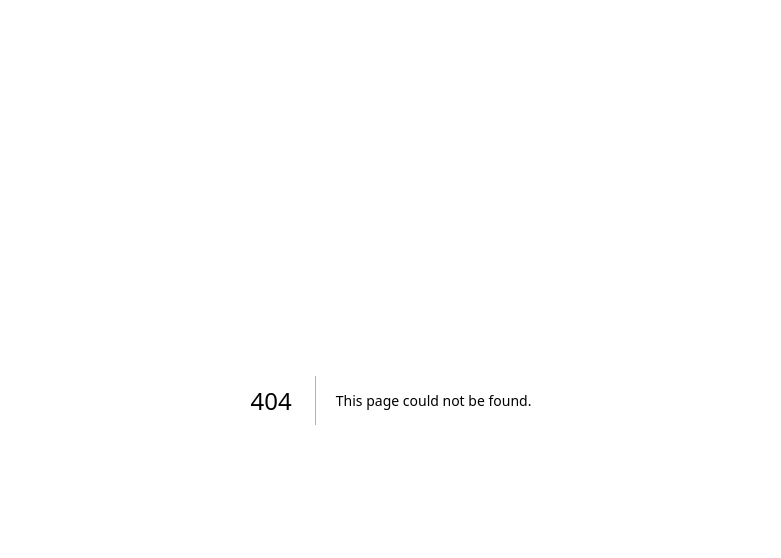
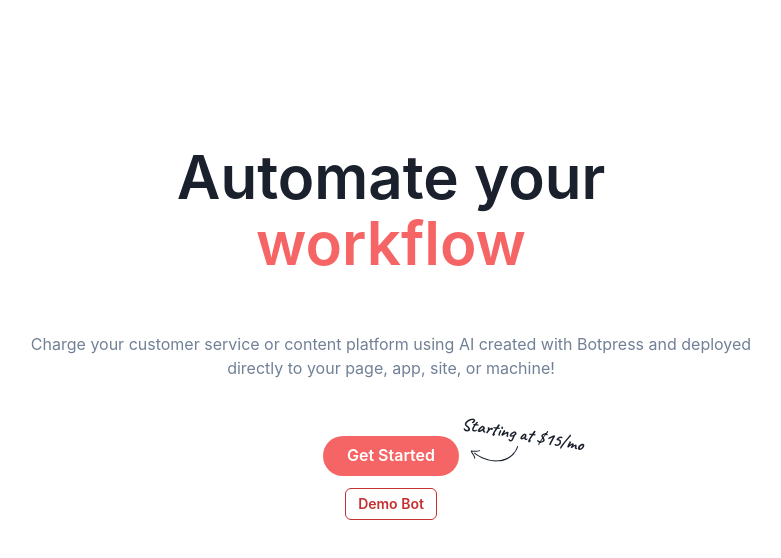
Before and after one commit to CJbricks/BBB-design, a Next.js app: page /BotAd in a window 1280 px wide. Before the commit this address had no page. Shown: the top 558 px of the page, without its empty margins (249-1030 px from the left). Built offline with nearby package versions, Linux system fonts and the light colour scheme.

Commit message:
Added Bot section
Button opens Botpress Baseball Reference bot

```diff
--- a/src/pages/Body.js
+++ b/src/pages/Body.js
@@ -5,11 +5,13 @@
 import FormGrid from './FormGrid.js'
 import Loom from './Loom.js'
 import DevSection from './DevSection.js'
+import BotAd from './BotAd.js'
 
 export default function Body() {
   return (
     <>
       <DevSection />
+      <BotAd />
       <FormGrid />
       <Loom />
 
--- /dev/null
+++ b/src/pages/BotAd.js
@@ -0,0 +1,103 @@
+import React from 'react'
+import Link from 'next/link'
+import Head from 'next/head';
+import {
+  Box,
+  Heading,
+  Container,
+  Text,
+  Button,
+  Stack,
+  Icon,
+  useColorModeValue,
+  createIcon,
+} from '@chakra-ui/react';
+
+export default function BotAd() {
+  return (
+    <>
+      <Head>
+        <link
+          href="https://fonts.googleapis.com/css2?family=Caveat:wght@700&display=swap"
+          rel="stylesheet"
+        />
+      </Head>
+
+      <Container maxW={'3xl'}>
+        <Stack
+          as={Box}
+          textAlign={'center'}
+          spacing={{ base: 8, md: 14 }}
+          py={{ base: 20, md: 36 }}>
+          <Heading
+            fontWeight={600}
+            fontSize={{ base: '2xl', sm: '4xl', md: '6xl' }}
+            lineHeight={'110%'}>
+            Automate your <br />
+            <Text as={'span'} color={'red.400'}>
+              workflow
+            </Text>
+          </Heading>
+          <Text color={'gray.500'}>
+            Charge your customer service or content platform using
+            AI created with Botpress and deployed directly to your page, app, site, or machine!
+          </Text>
+          <Stack
+            direction={'column'}
+            spacing={3}
+            align={'center'}
+            alignSelf={'center'}
+            position={'relative'}>
+            <Button
+              colorScheme={'green'}
+              bg={'red.400'}
+              rounded={'full'}
+              px={6}
+              _hover={{
+                bg: 'red.500',
+              }}>
+              Get Started
+            </Button>
+            <Link href="https://mediafiles.botpress.cloud/6adda225-9751-4969-be00-30b5847e64f0/webchat/bot.html" target="_blank">
+              <Button variant={'outline'} colorScheme={'red'} size={'sm'} >
+                Demo Bot
+              </Button>
+            </Link>
+            <Box>
+              <Icon
+                as={Arrow}
+                color={useColorModeValue('gray.800', 'gray.300')}
+                w={71}
+                position={'absolute'}
+                right={-71}
+                top={'10px'}
+              />
+              <Text
+                fontSize={'lg'}
+                fontFamily={'Caveat'}
+                position={'absolute'}
+                right={'-125px'}
+                top={'-15px'}
+                transform={'rotate(10deg)'}>
+                Starting at $15/mo
+              </Text>
+            </Box>
+          </Stack>
+        </Stack>
+      </Container>
+    </>
+  );
+}
+
+const Arrow = createIcon({
+  displayName: 'Arrow',
+  viewBox: '0 0 72 24',
+  path: (
+    <path
+      fillRule="evenodd"
+      clipRule="evenodd"
+      d="M0.600904 7.08166C0.764293 6.8879 1.01492 6.79004 1.26654 6.82177C2.83216 7.01918 5.20326 7.24581 7.54543 7.23964C9.92491 7.23338 12.1351 6.98464 13.4704 6.32142C13.84 6.13785 14.2885 6.28805 14.4722 6.65692C14.6559 7.02578 14.5052 7.47362 14.1356 7.6572C12.4625 8.48822 9.94063 8.72541 7.54852 8.7317C5.67514 8.73663 3.79547 8.5985 2.29921 8.44247C2.80955 9.59638 3.50943 10.6396 4.24665 11.7384C4.39435 11.9585 4.54354 12.1809 4.69301 12.4068C5.79543 14.0733 6.88128 15.8995 7.1179 18.2636C7.15893 18.6735 6.85928 19.0393 6.4486 19.0805C6.03792 19.1217 5.67174 18.8227 5.6307 18.4128C5.43271 16.4346 4.52957 14.868 3.4457 13.2296C3.3058 13.0181 3.16221 12.8046 3.01684 12.5885C2.05899 11.1646 1.02372 9.62564 0.457909 7.78069C0.383671 7.53862 0.437515 7.27541 0.600904 7.08166ZM5.52039 10.2248C5.77662 9.90161 6.24663 9.84687 6.57018 10.1025C16.4834 17.9344 29.9158 22.4064 42.0781 21.4773C54.1988 20.5514 65.0339 14.2748 69.9746 0.584299C70.1145 0.196597 70.5427 -0.0046455 70.931 0.134813C71.3193 0.274276 71.5206 0.70162 71.3807 1.08932C66.2105 15.4159 54.8056 22.0014 42.1913 22.965C29.6185 23.9254 15.8207 19.3142 5.64226 11.2727C5.31871 11.0171 5.26415 10.5479 5.52039 10.2248Z"
+      fill="currentColor"
+    />
+  ),
+});
--- a/src/pages/DevSection.js
+++ b/src/pages/DevSection.js
@@ -13,6 +13,7 @@
     createIcon,
     IconProps,
     useColorModeValue,
+    Highlight
   } from '@chakra-ui/react'
   import Link from 'next/link'
 
@@ -42,7 +43,9 @@
                   bg: 'red.400',
                   zIndex: -1,
                 }}>
-                Responsive Modern Design,
+                  <Highlight query={'Design'} color={'red.500'}>
+                    Responsive Modern Design and Development,
+                  </Highlight>
               </Text>
               <br />
               <Text as={'span'} color={'red.400'}>
--- a/src/pages/Footer.js
+++ b/src/pages/Footer.js
@@ -7,7 +7,7 @@
 export default function Footer() {
     return (
       <>
-              <SimpleGrid columns={[1, 1, 4]} alignItems="center" justifyContent="center" bg="red.500" p={3}  w="100%" fontWeight={700}>
+              <SimpleGrid columns={[1, 1, 4]} alignItems="center" justifyContent="center" bg="gray.50" p={3}  w="100%" fontWeight={700}>
                   <Box width="50%" pl={50} mb={[6, 6, 0]}>
                     <Container>
                       <Link href='https://maps.google.com'>
--- a/src/pages/Loom.js
+++ b/src/pages/Loom.js
@@ -1,8 +1,10 @@
 import React from 'react'
+import { Container, Box } from '@chakra-ui/react'
 
 export default function Loom() {
   return (
     <>
+      <Box m={4}>
         <div style={{position: 'relative', paddingBottom: '62.5%', height: '0'}}>
             <iframe
             src="https://www.loom.com/embed/04292413a01e4da39127811cf4bc8a0e?sid=da7e178d-6c71-47e5-bcbd-d401a353bed1"
@@ -12,6 +14,7 @@
             allowFullScreen
             style={{ position: 'absolute', top: '0', left: '0', width: '100%', height: '100%' }}></iframe>
         </div>
+      </Box>
     </>
   )
 }
```
Also changed, not shown: 1 other file (tests, documents, lock files or other folders).
